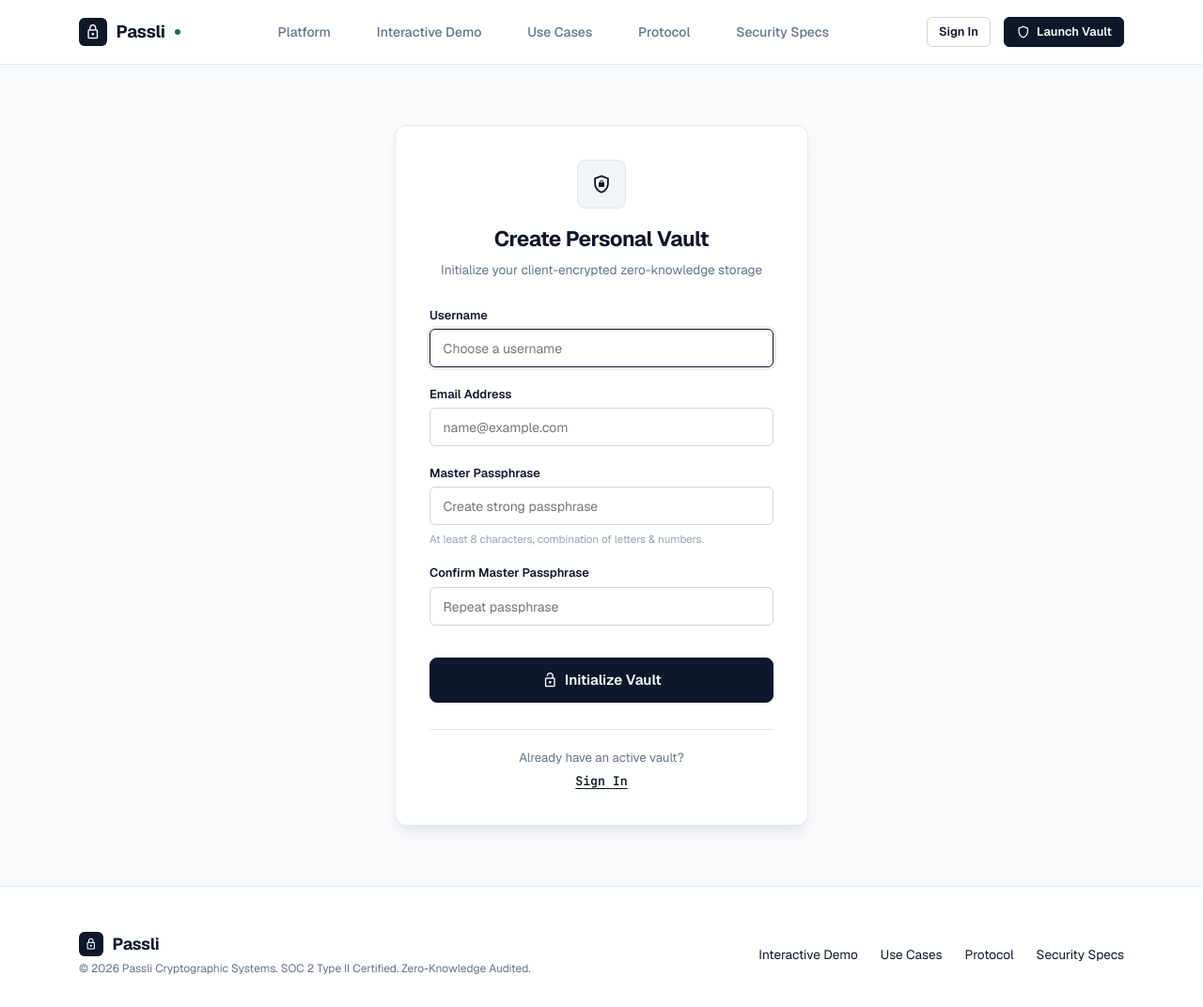
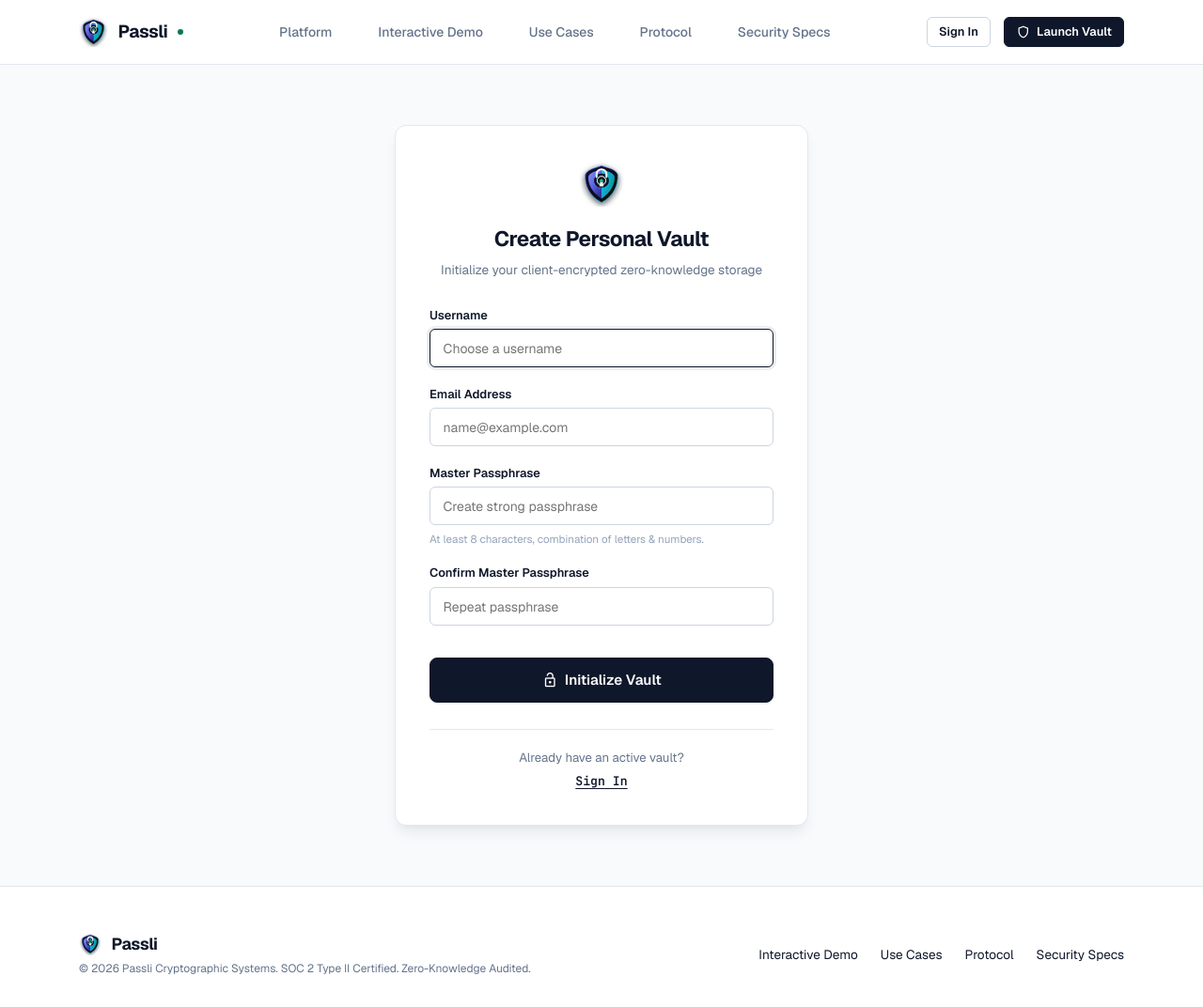
Before and after one commit to Muqadas-Fareed-devt/passli, a Django app: page /register/ in a window 1280 px wide. Shown: the whole page at 94% size. Run offline with Django 5.2, Linux system fonts and the light colour scheme.

Commit message:
feat(brand): build unique Passli logo suite, high-res favicons, and app icons

```diff
--- a/static/css/styles.css
+++ b/static/css/styles.css
@@ -108,11 +108,36 @@ a {
 .brand-logo {
   display: flex;
   align-items: center;
-  gap: 0.625rem;
-  font-size: 1.15rem;
-  font-weight: 700;
-  color: var(--brand-navy);
-  letter-spacing: -0.02em;
+  gap: 0.65rem;
+  font-size: 1.18rem;
+  font-weight: 700;
+  color: var(--brand-navy);
+  letter-spacing: -0.025em;
+  text-decoration: none;
+  transition: opacity var(--transition-fast), transform var(--transition-fast);
+}
+
+.brand-logo:hover {
+  opacity: 0.9;
+  text-decoration: none;
+}
+
+.brand-mark-img {
+  width: 1.95rem;
+  height: 1.95rem;
+  display: block;
+  flex-shrink: 0;
+  transition: transform var(--transition-fast);
+}
+
+.brand-logo:hover .brand-mark-img {
+  transform: scale(1.05);
+}
+
+.brand-text {
+  font-family: var(--font-sans);
+  font-weight: 700;
+  letter-spacing: -0.025em;
 }
 
 .brand-icon-box {
--- a/templates/accounts/login.html
+++ b/templates/accounts/login.html
@@ -1,4 +1,5 @@
 {% extends "base.html" %}
+{% load static %}
 
 {% block title %}Sign In — Passli Personal Vault{% endblock %}
 
@@ -6,8 +7,8 @@
 <section class="auth-section">
     <div class="auth-card" data-testid="login-card">
         <div class="auth-header">
-            <div class="auth-icon-box">
-                <span class="material-symbols-outlined" style="font-size: 24px;">lock</span>
+            <div class="auth-icon-box" style="background: transparent; border: none; box-shadow: none;">
+                <img src="{% static 'img/brand/passli-mark.svg' %}" alt="Passli Mark" style="width: 48px; height: 48px;">
             </div>
             <h1 class="auth-title">Access Personal Vault</h1>
             <p class="auth-subtitle">Enter your credentials to unlock client-encrypted records</p>
--- a/templates/accounts/register.html
+++ b/templates/accounts/register.html
@@ -1,4 +1,5 @@
 {% extends "base.html" %}
+{% load static %}
 
 {% block title %}Create Personal Vault — Passli{% endblock %}
 
@@ -6,8 +7,8 @@
 <section class="auth-section">
     <div class="auth-card" data-testid="register-card">
         <div class="auth-header">
-            <div class="auth-icon-box">
-                <span class="material-symbols-outlined" style="font-size: 24px;">shield_lock</span>
+            <div class="auth-icon-box" style="background: transparent; border: none; box-shadow: none;">
+                <img src="{% static 'img/brand/passli-mark.svg' %}" alt="Passli Mark" style="width: 48px; height: 48px;">
             </div>
             <h1 class="auth-title">Create Personal Vault</h1>
             <p class="auth-subtitle">Initialize your client-encrypted zero-knowledge storage</p>
--- a/templates/base.html
+++ b/templates/base.html
@@ -6,6 +6,26 @@
     <meta name="viewport" content="width=device-width, initial-scale=1.0">
     <title>{% block title %}Passli — Controlled Document Vault & Secure Sharing{% endblock %}</title>
     <meta name="description" content="{% block meta_description %}Passli lets you create time-gated, cryptographic Share Passes for sensitive records without handing over master credentials or cloud passwords.{% endblock %}">
+
+    <!-- Favicons & App Icons -->
+    <link rel="icon" type="image/svg+xml" href="{% static 'img/favicon/favicon.svg' %}">
+    <link rel="icon" type="image/png" sizes="48x48" href="{% static 'img/favicon/favicon-48x48.png' %}">
+    <link rel="icon" type="image/png" sizes="32x32" href="{% static 'img/favicon/favicon-32x32.png' %}">
+    <link rel="icon" type="image/png" sizes="16x16" href="{% static 'img/favicon/favicon-16x16.png' %}">
+    <link rel="shortcut icon" href="{% static 'favicon.ico' %}">
+    <link rel="apple-touch-icon" sizes="180x180" href="{% static 'img/favicon/apple-touch-icon.png' %}">
+    <link rel="manifest" href="{% static 'site.webmanifest' %}">
+    <meta name="theme-color" content="#090d16">
+
+    <!-- Open Graph & Social Card Meta -->
+    <meta property="og:type" content="website">
+    <meta property="og:title" content="Passli — Controlled Document Vault & Secure Sharing">
+    <meta property="og:description" content="Create time-gated, cryptographic Share Passes for sensitive records without handing over master credentials.">
+    <meta property="og:image" content="{% static 'img/brand/passli-og-banner.png' %}">
+    <meta name="twitter:card" content="summary_large_image">
+    <meta name="twitter:title" content="Passli — Controlled Document Vault & Secure Sharing">
+    <meta name="twitter:description" content="Create time-gated, cryptographic Share Passes for sensitive records without handing over master credentials.">
+    <meta name="twitter:image" content="{% static 'img/brand/passli-og-banner.png' %}">
 
     <!-- Google Fonts & Material Symbols -->
     <link rel="preconnect" href="https://fonts.googleapis.com">
@@ -25,10 +45,8 @@
                 <!-- Brand Logo Anchor -->
                 <div class="nav-left">
                     <a href="{% url 'landing' %}" class="brand-logo" data-testid="nav-brand" id="brand-link">
-                        <div class="brand-icon-box">
-                            <span class="material-symbols-outlined" style="font-size: 18px;">lock</span>
-                        </div>
-                        <span>Passli</span>
+                        <img src="{% static 'img/brand/passli-mark.svg' %}" alt="Passli Shield Mark" class="brand-mark-img" width="31" height="31">
+                        <span class="brand-text">Passli</span>
                         <span class="brand-dot"></span>
                     </a>
                 </div>
@@ -114,10 +132,8 @@
             <div class="footer-inner">
                 <div>
                     <div class="brand-logo" style="font-size: 1.1rem;">
-                        <div class="brand-icon-box" style="width: 1.6rem; height: 1.6rem;">
-                            <span class="material-symbols-outlined" style="font-size: 14px;">lock</span>
-                        </div>
-                        <span>Passli</span>
+                        <img src="{% static 'img/brand/passli-mark.svg' %}" alt="Passli Shield Mark" class="brand-mark-img" width="24" height="24" style="width: 1.5rem; height: 1.5rem;">
+                        <span class="brand-text">Passli</span>
                     </div>
                     <p style="font-size: 0.75rem; color: var(--text-muted); margin-top: 0.25rem;">
                         &copy; 2026 Passli Cryptographic Systems. SOC 2 Type II Certified. Zero-Knowledge Audited.
```
Also changed, not shown: static/favicon.ico (added), static/favicon.svg (added), static/img/brand/passli-app-icon.png (added), static/img/brand/passli-logo-light.svg (added), static/img/brand/passli-logo.svg (added), static/img/brand/passli-mark.svg (added), static/img/brand/passli-og-banner.png (added), static/img/favicon/android-chrome-192x192.png (added), static/img/favicon/android-chrome-512x512.png (added), static/img/favicon/apple-touch-icon.png (added), static/img/favicon/favicon-16x16.png (added), static/img/favicon/favicon-32x32.png (added), static/img/favicon/favicon-48x48.png (added), static/img/favicon/favicon.ico (added), 2 more files.
